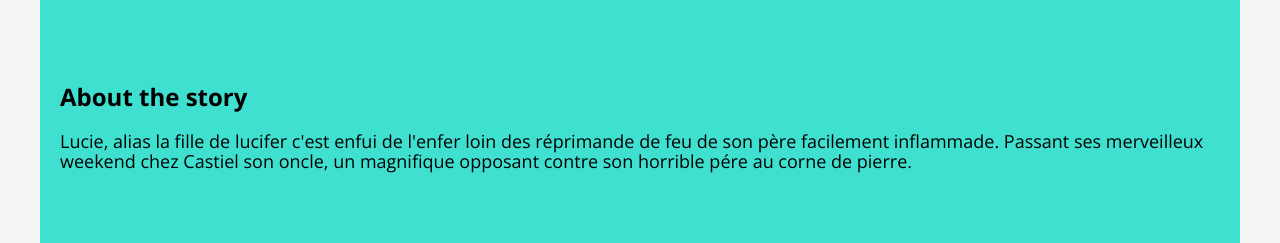
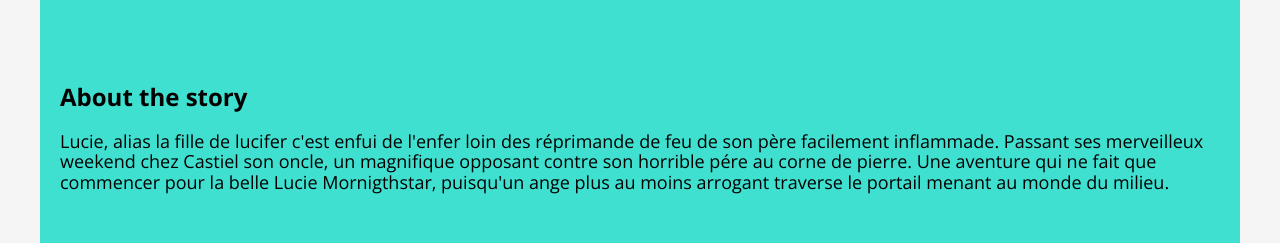
Before and after one commit to kathanna/kathanna.github.io, a plain HTML site: page index.html in a window 1280 px wide. Shown: the part 820-1063 px from the top of the page. Drawn offline with nearby package versions, Linux system fonts and the light colour scheme.

Commit message:
about the story.2

```diff
--- a/index.html
+++ b/index.html
@@ -29,7 +29,7 @@
             <div class="about page-section" id="about">
                 <h2>About the story</h2>
                 <!-- CHANGE THIS TEXT -->
-                <p>Lucie, alias la fille de lucifer c'est enfui de l'enfer loin des réprimande de feu de son père facilement inflammade. Passant ses merveilleux weekend chez Castiel son oncle, un magnifique opposant contre son horrible pére au corne de pierre.
+                <p>Lucie, alias la fille de lucifer c'est enfui de l'enfer loin des réprimande de feu de son père facilement inflammade. Passant ses merveilleux weekend chez Castiel son oncle, un magnifique opposant contre son horrible pére au corne de pierre. Une aventure qui ne fait que commencer pour la belle Lucie Mornigthstar, puisqu'un ange plus au moins arrogant traverse le portail menant au monde du milieu.
                 </p>
             </div>
 
```
